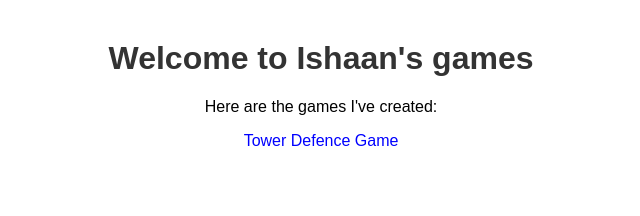
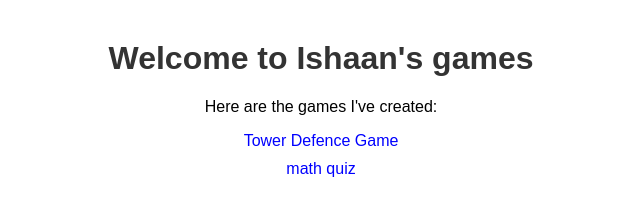
Before and after one commit to v1vekkumar/ishaan, a plain HTML site: page index.html in a window 1280 px wide. Shown: the full height of the page, 319-959 px from the left. Drawn offline with Linux system fonts and the light colour scheme.

Commit message:
add math game
added math

```diff
--- a/index.html
+++ b/index.html
@@ -41,6 +41,8 @@
 
     <ul>
         <li><a href="tower.html">Tower Defence Game</a></li>
+        <li><a href="math.html">math quiz</a></li>
+
         <!-- Add more games here like this: -->
         <!-- <li><a href="another_game.html">Another Game</a></li> -->
     </ul>
```
